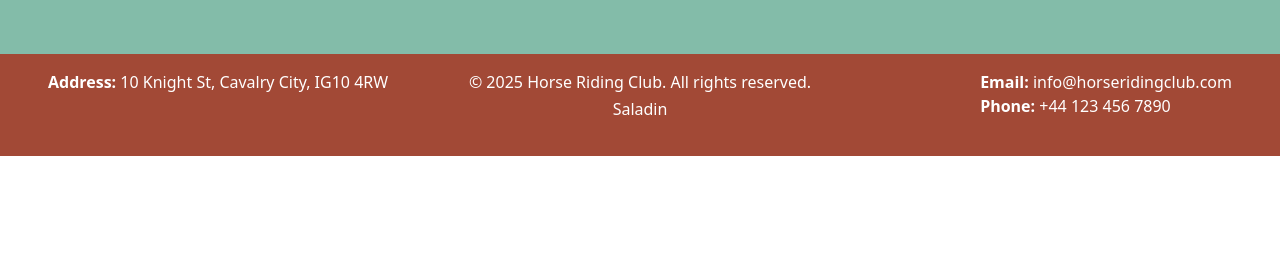
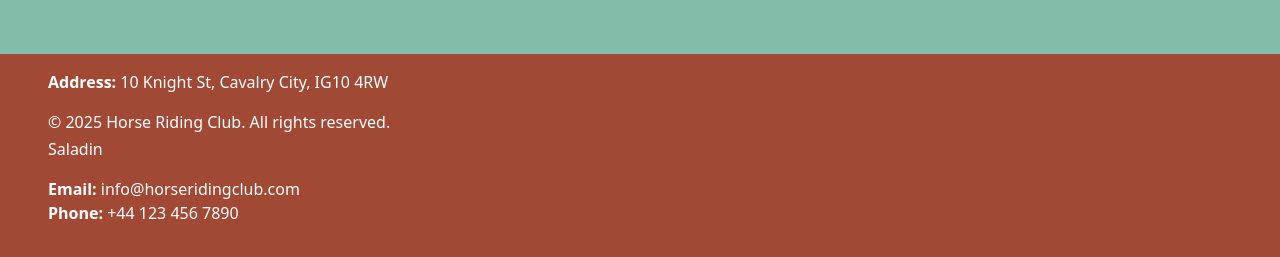
Before and after one commit to Saladin-B/horse-riding-club, a plain HTML site: page about.html in a window 1280 px wide. Shown: the part 1803-2060 px from the top of the page. Before the commit the page ends 1959 px from the top, so only its background shows below. Drawn offline with nearby package versions, Linux system fonts and the light colour scheme; a web font is replaced by a local one.

Commit message:
Refactor footer sections for better layout

```diff
--- a/about.html
+++ b/about.html
@@ -191,17 +191,17 @@
 
     <!-- footer-->
     <footer class="footer">
-        <section class="footer-sections">
-            <div class="footer-section left">
+        <section class="footer-sections d-block">
+            <div class="footer-section left d-block">
                 <ul class="list-unstyled">
                     <li><strong>Address:</strong> 10 Knight St, Cavalry City, IG10 4RW</li>
                 </ul>
             </div>
-            <div class="footer-section center">
+            <div class="footer-section center d-block">
                 <p>&copy; 2025 Horse Riding Club. All rights reserved.</p>
                 <p>Saladin</p>
             </div>
-            <div class="footer-section right">
+            <div class="footer-section right d-block">
                 <ul class="list-unstyled">
                     <li><strong>Email:</strong> info@horseridingclub.com</li>
                     <li><strong>Phone:</strong> +44 123 456 7890</li>
```
